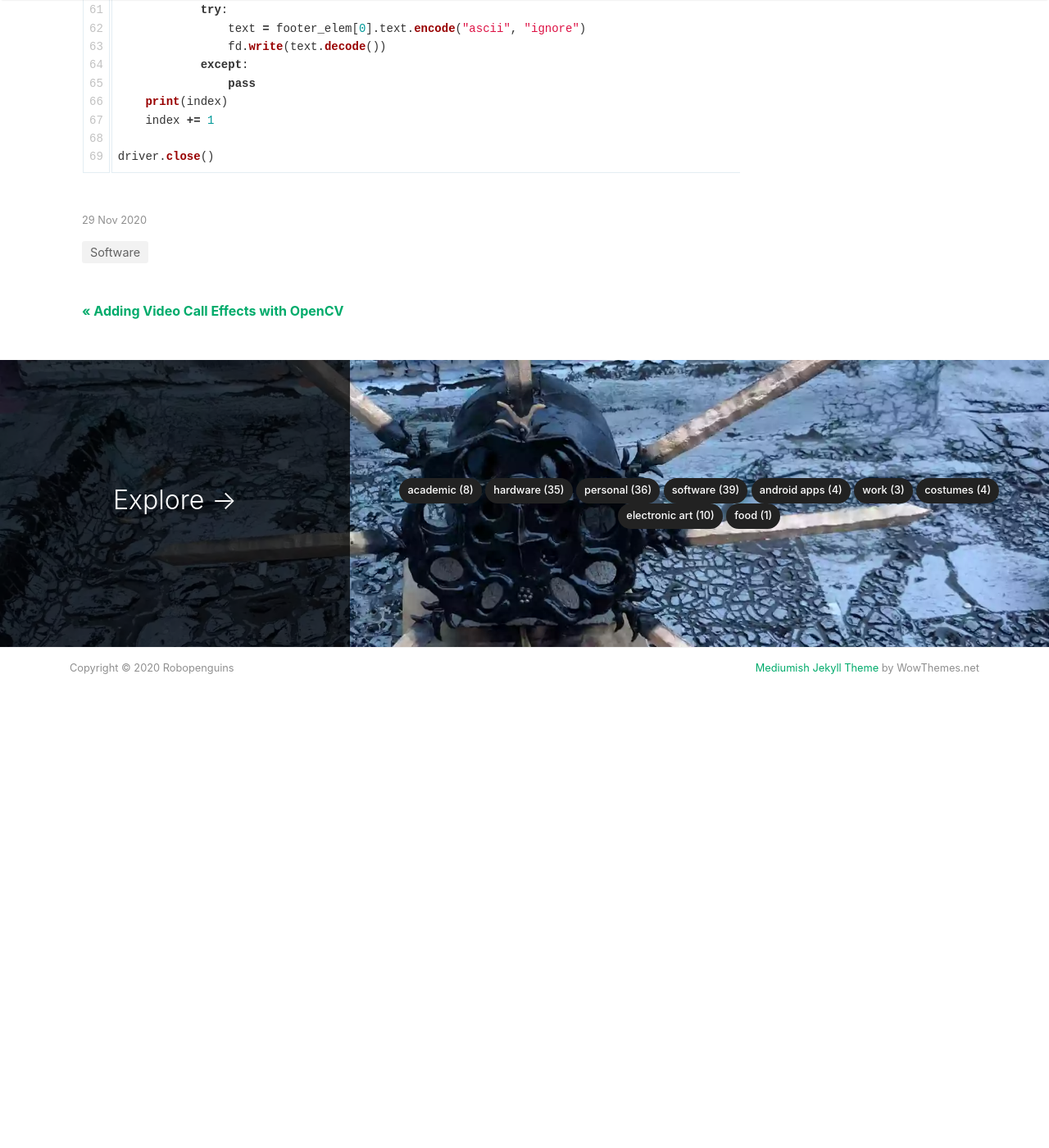
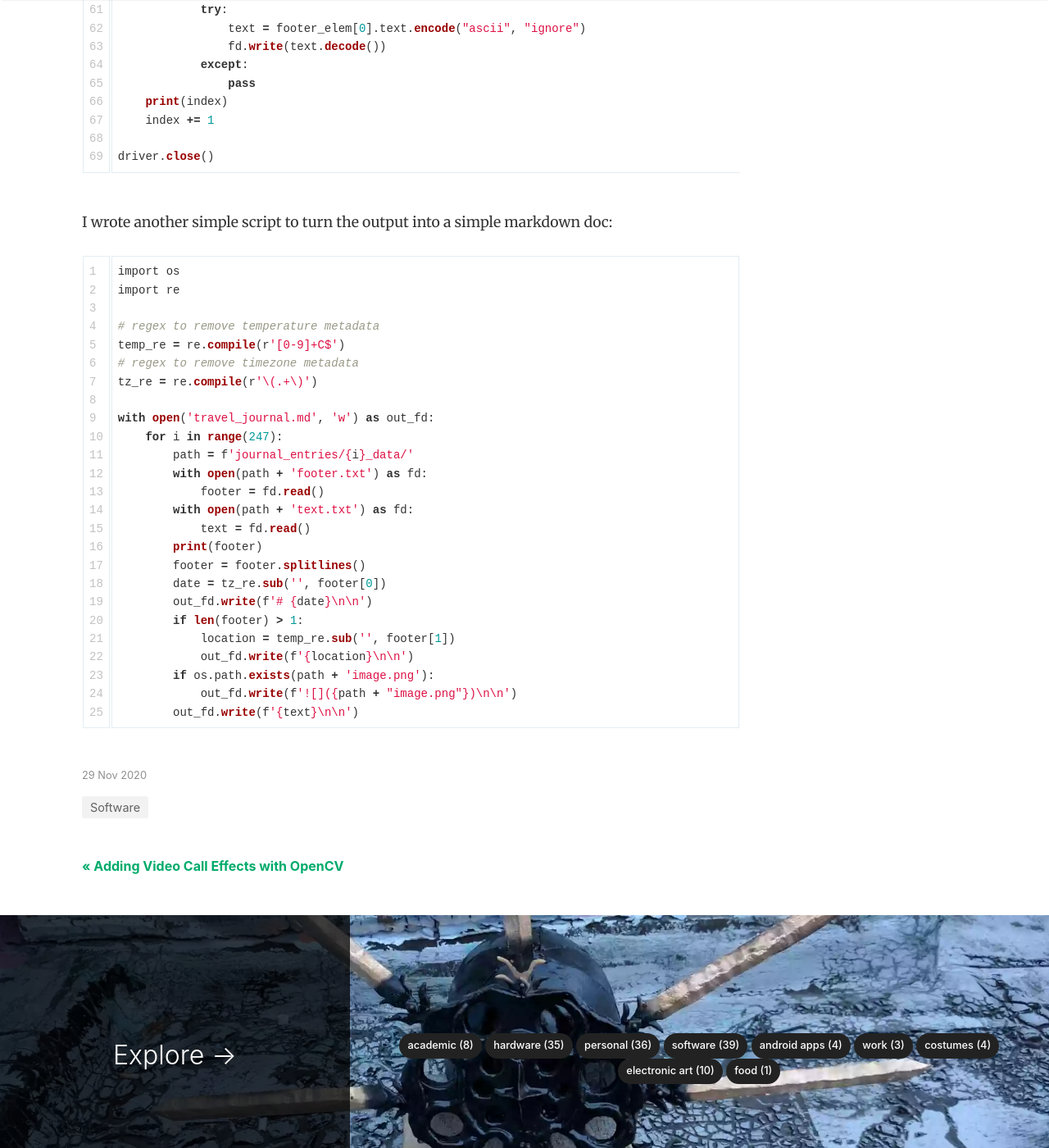
Before and after one commit to axlan/robopenguins-blog, a Jekyll site: the page built from _posts/2020-11-29-scraping-journey.md, in a window 1280 px wide and 1400 px high, scrolled down 2404 px. Shown: the whole window at 82% size. Built offline with Jekyll 4.4.1, drawn with Linux system fonts in a browser that asks for light colours; nearby versions of some CDN libraries; comment, search, counter and statistics services are not loaded; before the commit the page ends 3302 px from its top, so only the background shows below that.

Commit message:
Added section on generating doc

````diff
--- a/_posts/2020-11-29-scraping-journey.md
+++ b/_posts/2020-11-29-scraping-journey.md
@@ -88,3 +88,33 @@ for elem in driver.find_elements(By.XPATH, "//div[contains(@class, 'timelinex-ca
 
 driver.close()
 ```
+
+I wrote another simple script to turn the output into a simple markdown doc:
+
+```python
+import os
+import re
+
+# regex to remove temperature metadata
+temp_re = re.compile(r'[0-9]+C$')
+# regex to remove timezone metadata
+tz_re = re.compile(r'\(.+\)')
+
+with open('travel_journal.md', 'w') as out_fd:
+    for i in range(247):
+        path = f'journal_entries/{i}_data/'
+        with open(path + 'footer.txt') as fd:
+            footer = fd.read()
+        with open(path + 'text.txt') as fd:
+            text = fd.read()
+        print(footer)
+        footer = footer.splitlines()
+        date = tz_re.sub('', footer[0])
+        out_fd.write(f'# {date}\n\n')
+        if len(footer) > 1:
+            location = temp_re.sub('', footer[1])
+            out_fd.write(f'{location}\n\n')
+        if os.path.exists(path + 'image.png'):
+            out_fd.write(f'![]({path + "image.png"})\n\n')
+        out_fd.write(f'{text}\n\n')
+```
````
